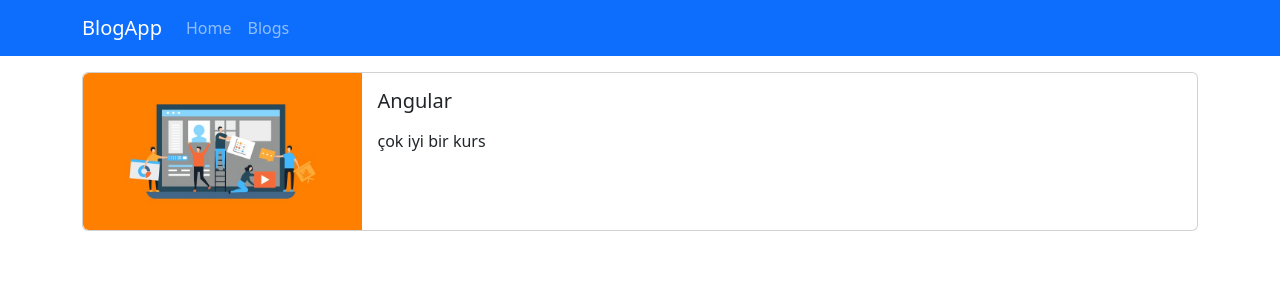
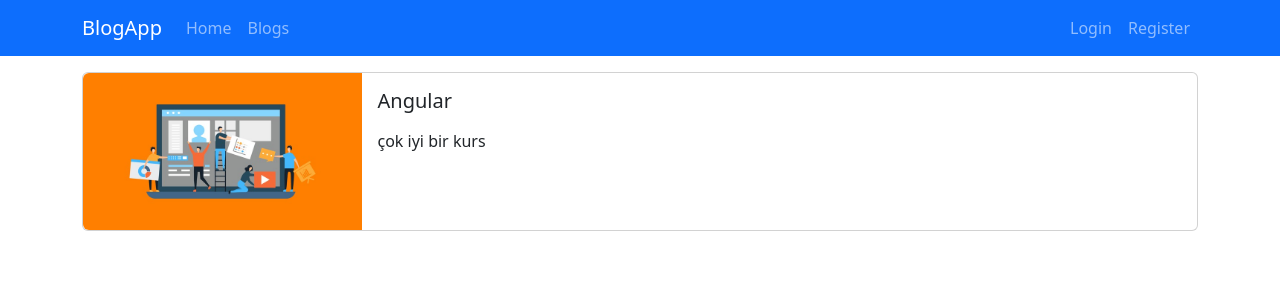
Before and after one commit to SezginKahraman/blog-app, a Django app: page /blogs/angular in a window 1280 px wide. Shown: the top 300 px of the page. Run offline with Django 5.2, Linux system fonts and the light colour scheme; data comes from the database, SQL or seed files in the repository; some libraries are stand-ins or nearby versions.

Commit message:
login navbar.

```diff
--- a/blogapp/templates/partials/_navbar.html
+++ b/blogapp/templates/partials/_navbar.html
@@ -1,9 +1,30 @@
 <nav class="navbar navbar-dark bg-primary navbar-expand-lg">
   <div class="container">
-    <a href="{% url 'home'%}" class="navbar-brand">BlogApp</a>
+    <a href="{% url 'home' %}" class="navbar-brand">BlogApp</a>
     <ul class="navbar-nav me-auto">
-      <li class="nav-item"><a href="{% url 'home'%}" class="nav-link">Home</a></li>
-      <li class="nav-item"><a href="{% url 'blogs'%}" class="nav-link">Blogs</a></li>
+      <li class="nav-item">
+        <a href="{% url 'home' %}" class="nav-link">Home</a>
+      </li>
+      <li class="nav-item">
+        <a href="{% url 'blogs' %}" class="nav-link">Blogs</a>
+      </li>
+    </ul>
+    <ul class="navbar-nav ms-auto">
+      {% if user.is_authenticated %}
+        <li class="nav-item">
+          <a href="{% url 'home' %}" class="nav-link">Welcome</a>
+        </li>
+        <li class="nav-item">
+          <a href="{% url 'blogs' %}" class="nav-link">Logout</a>
+        </li>
+      {% else %}
+        <li class="nav-item">
+          <a href="{% url 'home' %}" class="nav-link">Login</a>
+        </li>
+        <li class="nav-item">
+          <a href="{% url 'blogs' %}" class="nav-link">Register</a>
+        </li>
+      {% endif %}
     </ul>
   </div>
 </nav>
```
